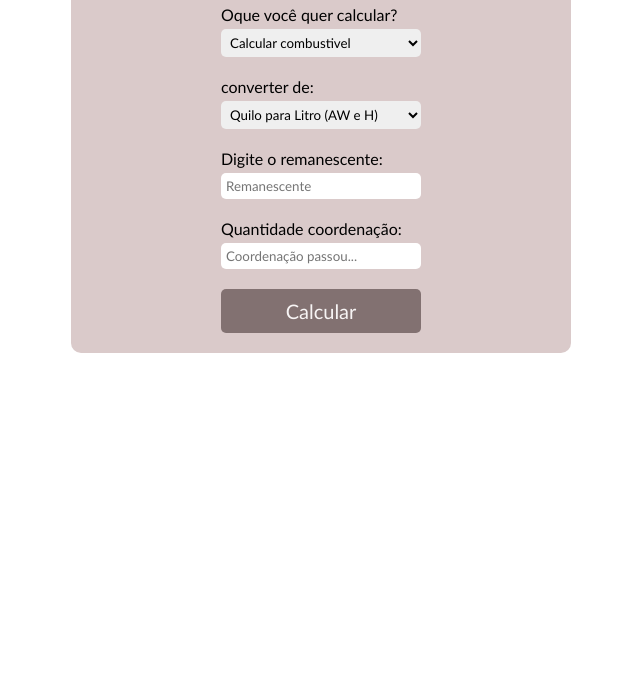
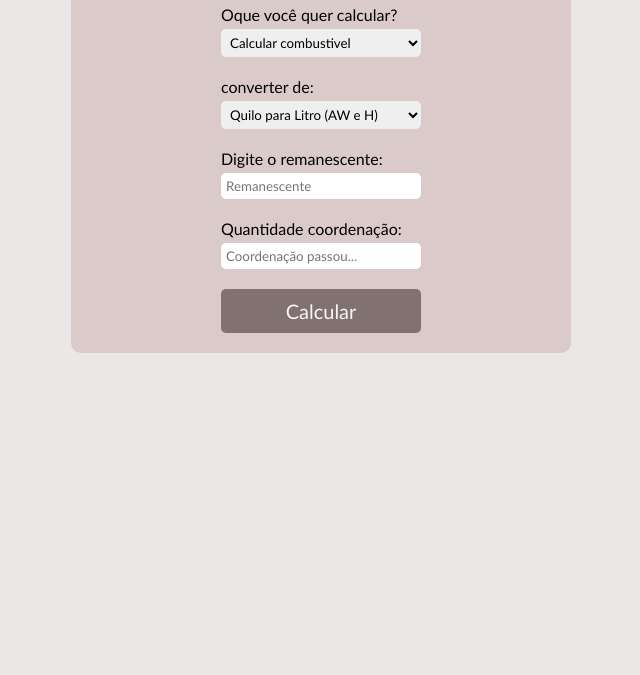
Before and after one commit to CristianSbarboza/torque-combst, a plain HTML site: page index.html in a window 1280 px wide. Shown: the part 125-800 px from the top of the page, without its empty margins (319-959 px from the left). Drawn offline with Linux system fonts and the light colour scheme.

Commit message:
alteracao na cor de fundo da pagina

```diff
--- a/css/style.css
+++ b/css/style.css
@@ -1,4 +1,6 @@
-
+body{
+    background-color: #ebe7e7;
+}
 #container-main{
     display: flex;
     flex-direction: column;
@@ -37,6 +39,7 @@ select, input{
     padding: 5px;
 
     border-radius: 5px;
+
 }
 
 .container{
```
